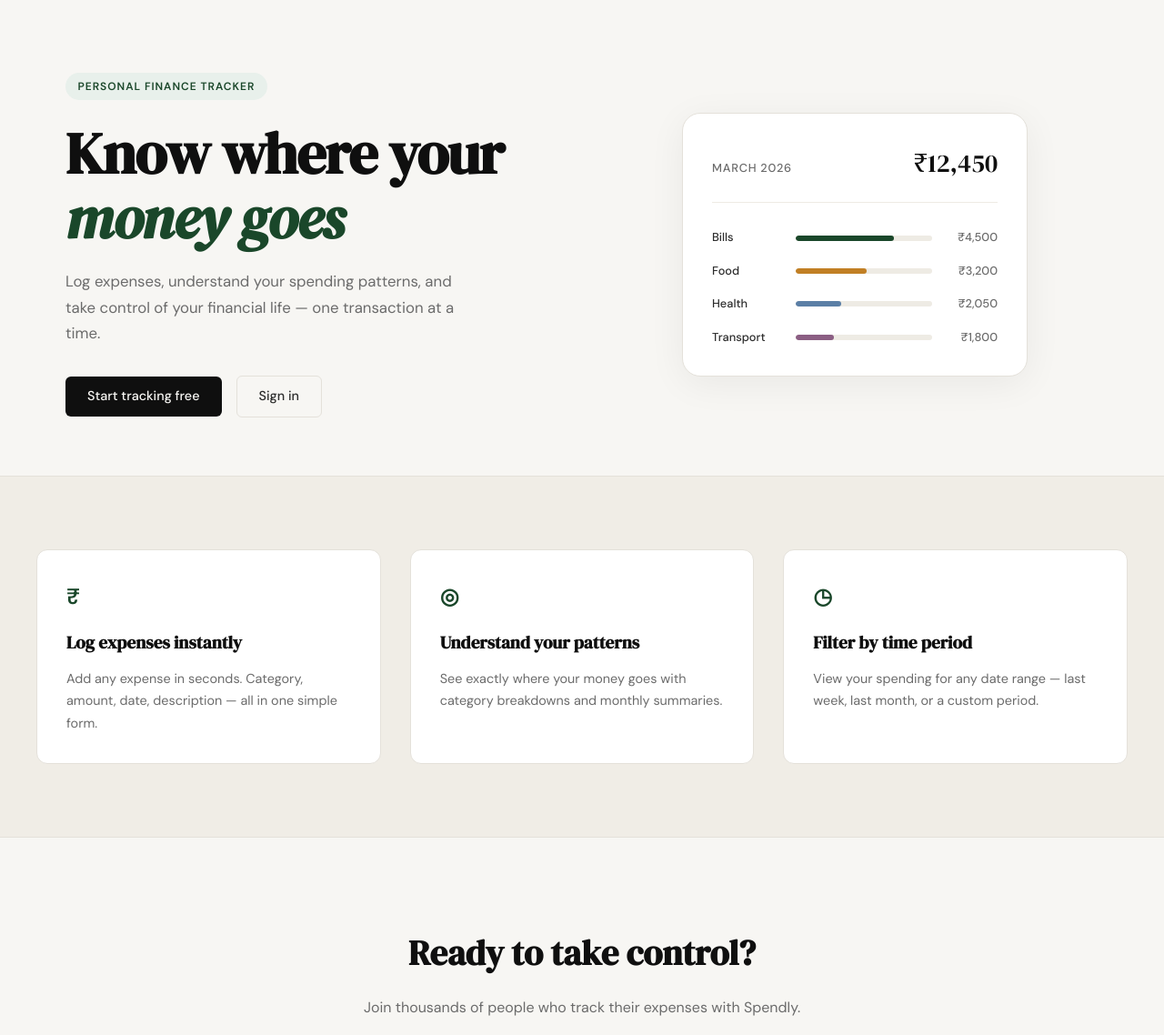
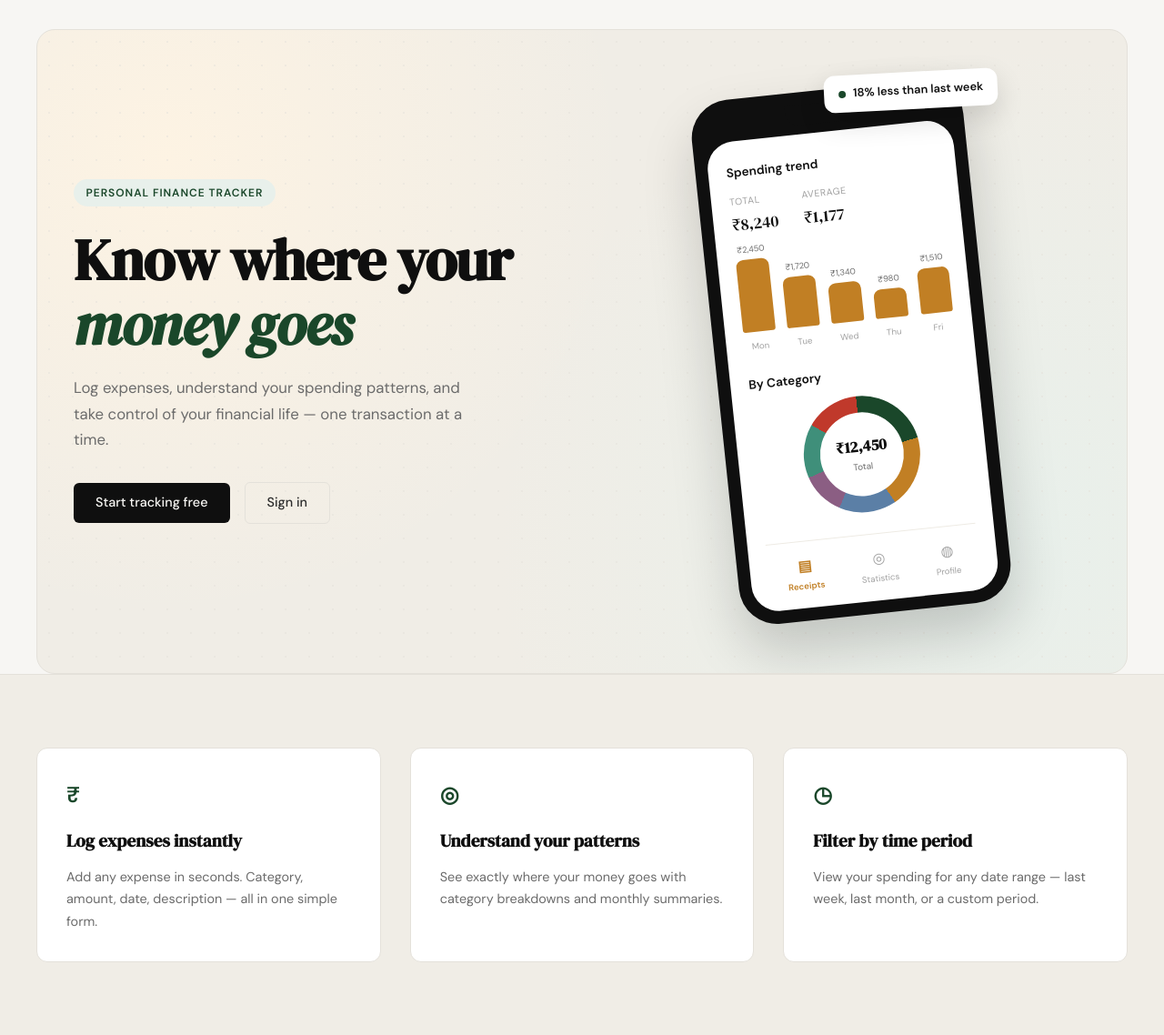
Before and after one commit to rvranjan-codeSpace/expense-tracker, a Flask app: page / in a window 1280 px wide. Shown: the part 61-1199 px from the top of the page at 91% size. Run offline with Flask 3, Linux system fonts and the light colour scheme.

Commit message:
Adding the hero image section with style and css

```diff
--- /dev/null
+++ b/static/css/landing.css
@@ -0,0 +1,252 @@
+/* ------------------------------------------------------------------ */
+/* Hero — warm textured background + phone mockup                      */
+/* ------------------------------------------------------------------ */
+
+.hero {
+    position: relative;
+    margin: 2rem auto 0;
+    padding: 4rem 2.5rem;
+    border-radius: var(--radius-lg);
+    border: 1px solid var(--border);
+    overflow: hidden;
+    background:
+        radial-gradient(circle at 12% 20%, var(--accent-2-light) 0%, transparent 42%),
+        radial-gradient(circle at 88% 80%, var(--accent-light) 0%, transparent 46%),
+        var(--paper-warm);
+}
+
+.hero::before {
+    content: "";
+    position: absolute;
+    inset: 0;
+    background-image: radial-gradient(var(--border) 1.5px, transparent 1.5px);
+    background-size: 26px 26px;
+    opacity: 0.5;
+    pointer-events: none;
+}
+
+.hero-inner,
+.hero-visual {
+    position: relative;
+    z-index: 1;
+}
+
+/* Phone mockup */
+
+.phone-mockup {
+    position: relative;
+    display: flex;
+    justify-content: center;
+}
+
+.hero-float-badge {
+    position: absolute;
+    top: -18px;
+    right: -12px;
+    z-index: 2;
+    display: flex;
+    align-items: center;
+    gap: 0.5rem;
+    background: var(--paper-card);
+    border-radius: var(--radius-md);
+    padding: 0.65rem 1rem;
+    box-shadow: 0 12px 30px rgba(0,0,0,0.14);
+    font-size: 0.8rem;
+    font-weight: 600;
+    color: var(--ink);
+    transform: rotate(-3deg);
+}
+
+.hero-float-badge-dot {
+    width: 8px;
+    height: 8px;
+    border-radius: 50%;
+    background: var(--accent);
+    flex-shrink: 0;
+}
+
+.phone-frame {
+    width: 300px;
+    background: var(--ink);
+    border-radius: 42px;
+    padding: 14px;
+    box-shadow: 0 30px 60px rgba(0,0,0,0.18);
+    transform: rotate(-6deg);
+}
+
+.phone-notch {
+    width: 90px;
+    height: 22px;
+    background: var(--ink);
+    border-radius: 0 0 14px 14px;
+    margin: 0 auto 10px;
+    position: relative;
+}
+
+.phone-notch::after {
+    content: "";
+    position: absolute;
+    right: 16px;
+    top: 6px;
+    width: 8px;
+    height: 8px;
+    border-radius: 50%;
+    background: #333;
+}
+
+.phone-screen {
+    background: var(--paper-card);
+    border-radius: 30px;
+    padding: 1.5rem 1.25rem 1rem;
+    display: flex;
+    flex-direction: column;
+}
+
+.phone-section-label {
+    font-size: 0.85rem;
+    font-weight: 600;
+    color: var(--ink);
+    margin-bottom: 0.85rem;
+}
+
+.phone-stats-row {
+    display: flex;
+    gap: 1.75rem;
+    margin-bottom: 1.5rem;
+}
+
+.phone-stat-label {
+    font-size: 0.65rem;
+    text-transform: uppercase;
+    letter-spacing: 0.06em;
+    color: var(--ink-faint);
+    margin-bottom: 0.15rem;
+}
+
+.phone-stat-value {
+    font-family: var(--font-display);
+    font-size: 1.1rem;
+    color: var(--ink);
+}
+
+.phone-bars {
+    display: flex;
+    align-items: flex-end;
+    gap: 0.85rem;
+    height: 80px;
+}
+
+.phone-bar {
+    flex: 1;
+    background: var(--accent-2);
+    border-radius: 8px 8px 3px 3px;
+    position: relative;
+}
+
+.phone-bar span {
+    position: absolute;
+    top: -18px;
+    left: 50%;
+    transform: translateX(-50%);
+    font-size: 0.58rem;
+    color: var(--ink-muted);
+    white-space: nowrap;
+}
+
+.phone-bar-dates {
+    display: flex;
+    gap: 0.85rem;
+    margin: 0.5rem 0 1.5rem;
+}
+
+.phone-bar-dates span {
+    flex: 1;
+    text-align: center;
+    font-size: 0.6rem;
+    color: var(--ink-faint);
+}
+
+.phone-donut-wrap {
+    display: flex;
+    justify-content: center;
+    margin-bottom: 1.5rem;
+}
+
+.phone-donut {
+    width: 128px;
+    height: 128px;
+    border-radius: 50%;
+    display: flex;
+    align-items: center;
+    justify-content: center;
+    background: conic-gradient(
+        var(--accent) 0% 22%,
+        var(--accent-2) 22% 42%,
+        #5b7fa6 42% 58%,
+        #8b5e83 58% 70%,
+        #3f8f7a 70% 85%,
+        var(--danger) 85% 100%
+    );
+}
+
+.phone-donut-total {
+    position: relative;
+    z-index: 1;
+    width: 92px;
+    height: 92px;
+    border-radius: 50%;
+    background: var(--paper-card);
+    display: flex;
+    flex-direction: column;
+    align-items: center;
+    justify-content: center;
+    text-align: center;
+}
+
+.phone-donut-total strong {
+    font-family: var(--font-display);
+    font-size: 1.05rem;
+    color: var(--ink);
+}
+
+.phone-donut-total span {
+    font-size: 0.62rem;
+    color: var(--ink-muted);
+}
+
+.phone-nav {
+    margin-top: auto;
+    display: flex;
+    justify-content: space-around;
+    padding-top: 0.85rem;
+    border-top: 1px solid var(--border-soft);
+}
+
+.phone-nav-item {
+    font-size: 0.6rem;
+    color: var(--ink-faint);
+    text-align: center;
+}
+
+.phone-nav-item.active {
+    color: var(--accent-2);
+    font-weight: 600;
+}
+
+.phone-nav-icon {
+    display: block;
+    font-size: 1rem;
+    margin-bottom: 2px;
+}
+
+@media (max-width: 900px) {
+    .hero { margin: 1rem auto 0; }
+}
+
+@media (max-width: 600px) {
+    .hero {
+        padding: 3rem 1.25rem;
+        border-radius: var(--radius-md);
+        margin: 0.5rem auto 0;
+    }
+}
--- a/templates/landing.html
+++ b/templates/landing.html
@@ -1,6 +1,10 @@
 {% extends "base.html" %}
 
 {% block title %}Spendly — Track Every Rupee{% endblock %}
+
+{% block head %}
+<link rel="stylesheet" href="{{ url_for('static', filename='css/landing.css') }}">
+{% endblock %}
 
 {% block content %}
 
@@ -22,39 +26,57 @@
         </div>
     </div>
     <div class="hero-visual">
-        <div class="mock-card">
-            <div class="mock-card-header">
-                <span class="mock-label">March 2026</span>
-                <span class="mock-total">₹12,450</span>
+        <div class="phone-mockup">
+            <div class="hero-float-badge">
+                <span class="hero-float-badge-dot"></span>
+                18% less than last week
             </div>
-            <div class="mock-bars">
-                <div class="mock-bar-row">
-                    <span class="mock-cat">Bills</span>
-                    <div class="mock-bar-track">
-                        <div class="mock-bar" style="width: 72%"></div>
+            <div class="phone-frame">
+                <div class="phone-notch"></div>
+                <div class="phone-screen">
+                    <p class="phone-section-label">Spending trend</p>
+                    <div class="phone-stats-row">
+                        <div>
+                            <div class="phone-stat-label">Total</div>
+                            <div class="phone-stat-value">₹8,240</div>
+                        </div>
+                        <div>
+                            <div class="phone-stat-label">Average</div>
+                            <div class="phone-stat-value">₹1,177</div>
+                        </div>
                     </div>
-                    <span class="mock-amt">₹4,500</span>
-                </div>
-                <div class="mock-bar-row">
-                    <span class="mock-cat">Food</span>
-                    <div class="mock-bar-track">
-                        <div class="mock-bar mock-bar-2" style="width: 52%"></div>
+                    <div class="phone-bars">
+                        <div class="phone-bar" style="height: 100%"><span>₹2,450</span></div>
+                        <div class="phone-bar" style="height: 70%"><span>₹1,720</span></div>
+                        <div class="phone-bar" style="height: 55%"><span>₹1,340</span></div>
+                        <div class="phone-bar" style="height: 40%"><span>₹980</span></div>
+                        <div class="phone-bar" style="height: 62%"><span>₹1,510</span></div>
                     </div>
-                    <span class="mock-amt">₹3,200</span>
-                </div>
-                <div class="mock-bar-row">
-                    <span class="mock-cat">Health</span>
-                    <div class="mock-bar-track">
-                        <div class="mock-bar mock-bar-3" style="width: 33%"></div>
+                    <div class="phone-bar-dates">
+                        <span>Mon</span><span>Tue</span><span>Wed</span><span>Thu</span><span>Fri</span>
                     </div>
-                    <span class="mock-amt">₹2,050</span>
-                </div>
-                <div class="mock-bar-row">
-                    <span class="mock-cat">Transport</span>
-                    <div class="mock-bar-track">
-                        <div class="mock-bar mock-bar-4" style="width: 28%"></div>
+
+                    <p class="phone-section-label">By Category</p>
+                    <div class="phone-donut-wrap">
+                        <div class="phone-donut">
+                            <div class="phone-donut-total">
+                                <strong>₹12,450</strong>
+                                <span>Total</span>
+                            </div>
+                        </div>
                     </div>
-                    <span class="mock-amt">₹1,800</span>
+
+                    <div class="phone-nav">
+                        <div class="phone-nav-item active">
+                            <span class="phone-nav-icon">▤</span>Receipts
+                        </div>
+                        <div class="phone-nav-item">
+                            <span class="phone-nav-icon">◎</span>Statistics
+                        </div>
+                        <div class="phone-nav-item">
+                            <span class="phone-nav-icon">◍</span>Profile
+                        </div>
+                    </div>
                 </div>
             </div>
         </div>
```
